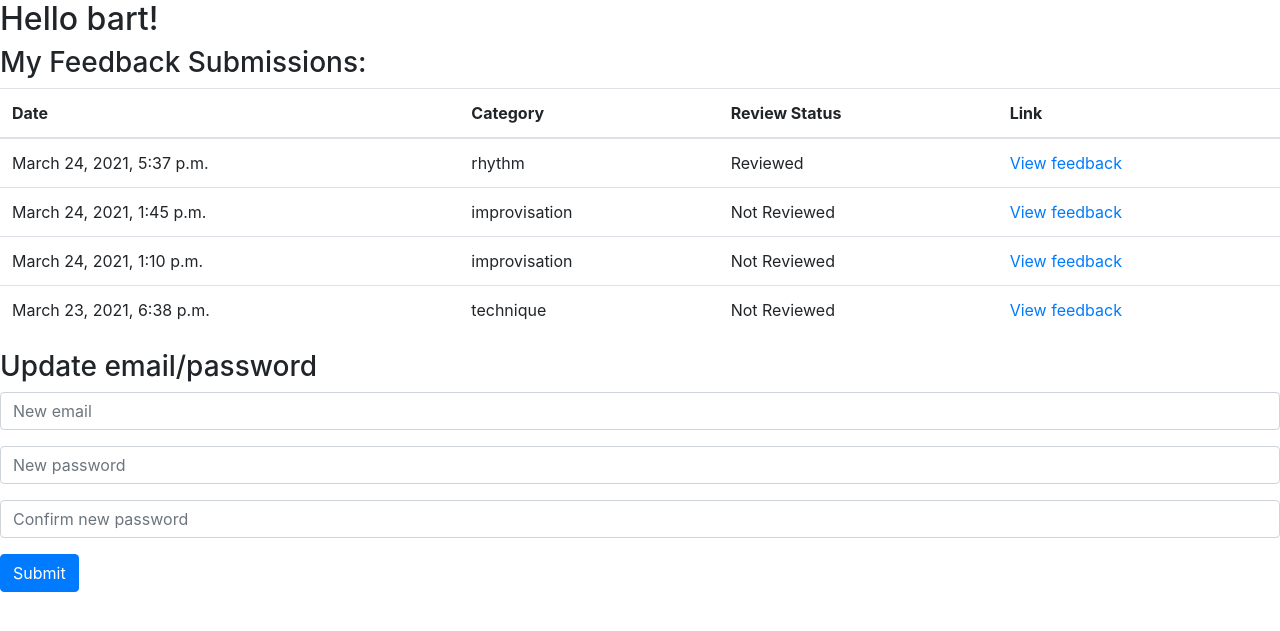
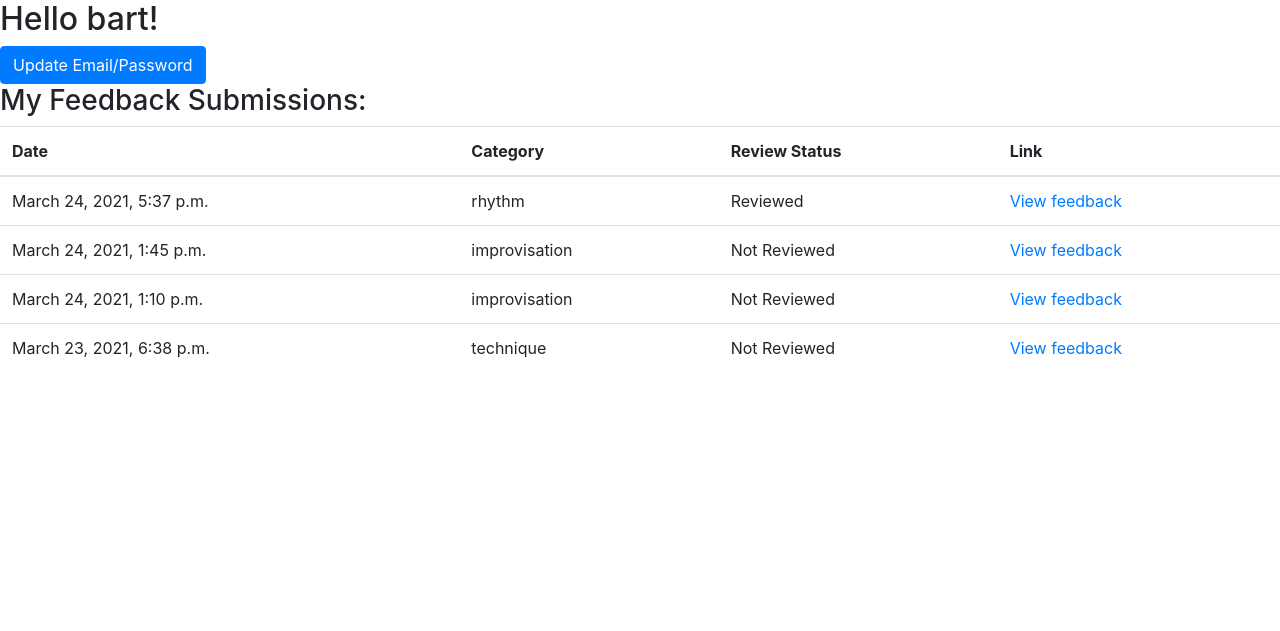
Before and after one commit to chriskorsak/capstone, a Django app: a page that uses ckblues/templates/ckblues/dashboard.html in a window 1280 px wide. Shown: the part 82-713 px from the top of the page. Run offline with Django 3.2, Linux system fonts and the light colour scheme; a user stored in the database is signed in; data comes from the database, SQL or seed files in the repository; both versions use the stored data as it was after the commit; some libraries are stand-ins or nearby versions.

Commit message:
implement dashboard interface behavior: hide/show sections based on user click. inplement submit button disable if user hasnt typed email or matching passwords.

```diff
--- a/ckblues/admin.py
+++ b/ckblues/admin.py
@@ -21,6 +21,7 @@ class FeedbackAdmin(admin.ModelAdmin):
 class FeedbackCommentAdmin(admin.ModelAdmin):
   list_display = ("user", "date", "comment", "feedback")
   list_filter = ["date"]
+  search_fields = ['comment']
 
 # Register your models here.
 admin.site.register(User, UserAdmin)
--- a/ckblues/static/ckblues/styles.css
+++ b/ckblues/static/ckblues/styles.css
@@ -3,3 +3,7 @@ section.post {
   margin: 1em;
   padding: 1em;
 }
+
+#update-section {
+  display: none;
+}
--- a/ckblues/templates/ckblues/dashboard.html
+++ b/ckblues/templates/ckblues/dashboard.html
@@ -1,11 +1,16 @@
 {% extends "ckblues/layout.html" %}
 {% load static %}
 
+{% block script %}
+    <script src="{% static 'ckblues/scripts.js' %}"></script>
+{% endblock %}
+
 {% block body %}
   <h2>Hello {{ username }}!</h2>
+  <button id="update-button" class="btn btn-primary">Update Email/Password</button>
 
   <!-- display feedbacks -->
-  <section>
+  <section id="feedback-section">
     <h3>My Feedback Submissions:</h3>
     <table class="table">
       <thead>
@@ -36,20 +41,21 @@
   </section>
 
   <!-- update credentials -->
-  <section>
-    <h3>Update email/password</h3>
+  <section id="update-section">
+    <h3>Update email and/or password</h3>
     <form action="{% url 'update-credentials' username %}" method="POST">
       {% csrf_token %}
       <div class="form-group">
-        <input class="form-control" type="email" name="email" placeholder="New email">
+        <input class="form-control" type="email" id="email" name="email" placeholder="New email">
       </div>
       <div class="form-group">
-        <input class="form-control" type="password" name="password" placeholder="New password">
+        <input class="form-control" type="password" id="password" name="password" placeholder="New password">
       </div>
       <div class="form-group">
-        <input class="form-control" type="password" name="confirmation" placeholder="Confirm new password">
+        <input class="form-control" type="password" id="confirmation" name="confirmation" placeholder="Confirm new password">
       </div>
-      <input class="btn btn-primary" type="submit" value="Submit">
+      <button type='button' class="btn btn-primary" id="cancel-update-button">Cancel</button>
+      <input class="btn btn-primary" type="submit" value="Submit" id="submit-update-button">
     </form>
   </section>
 {% endblock %}
--- a/ckblues/templates/ckblues/index.html
+++ b/ckblues/templates/ckblues/index.html
@@ -3,6 +3,7 @@
 
 {% block body %}
   <h2>Blog</h2>
+  {{ message }}
 
   {% for post in page_obj %}
     <section class="post">
```
Also changed, not shown: ckblues/static/ckblues/scripts.js (added, +55 -0 lines), README.md, db.sqlite3.
